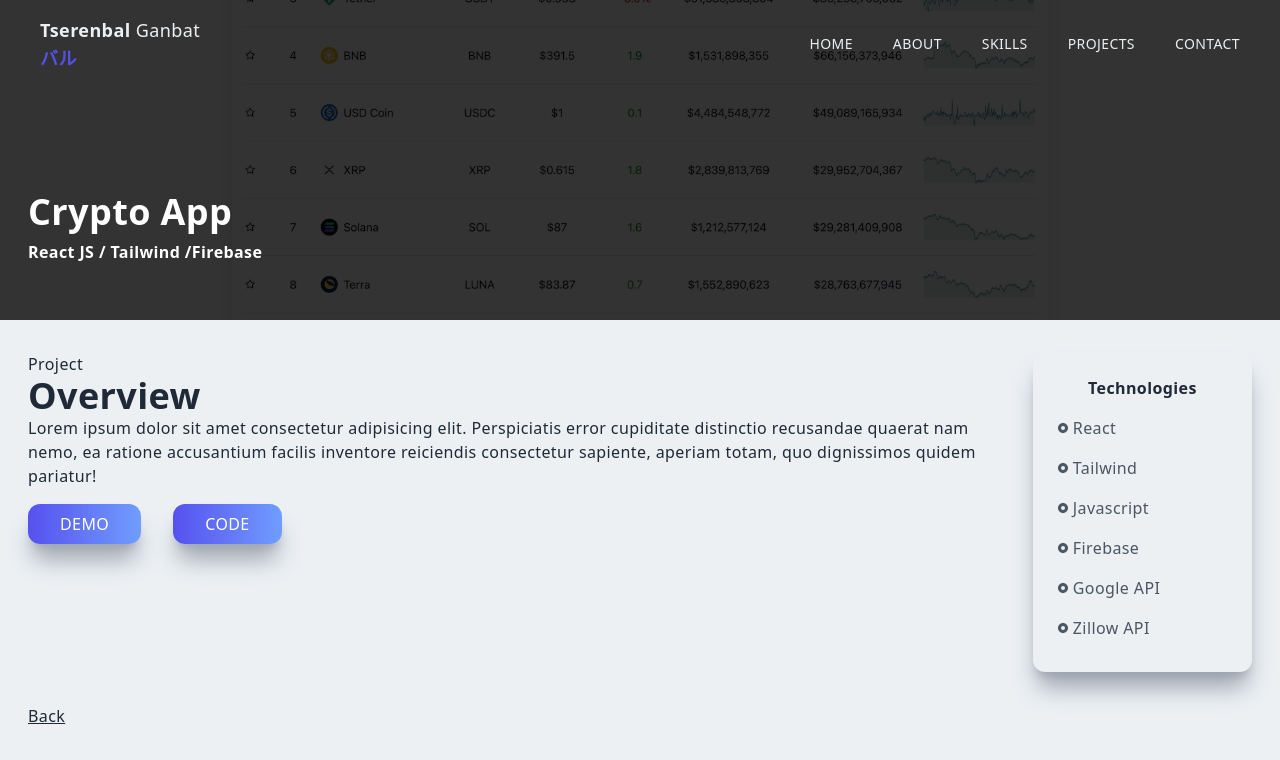
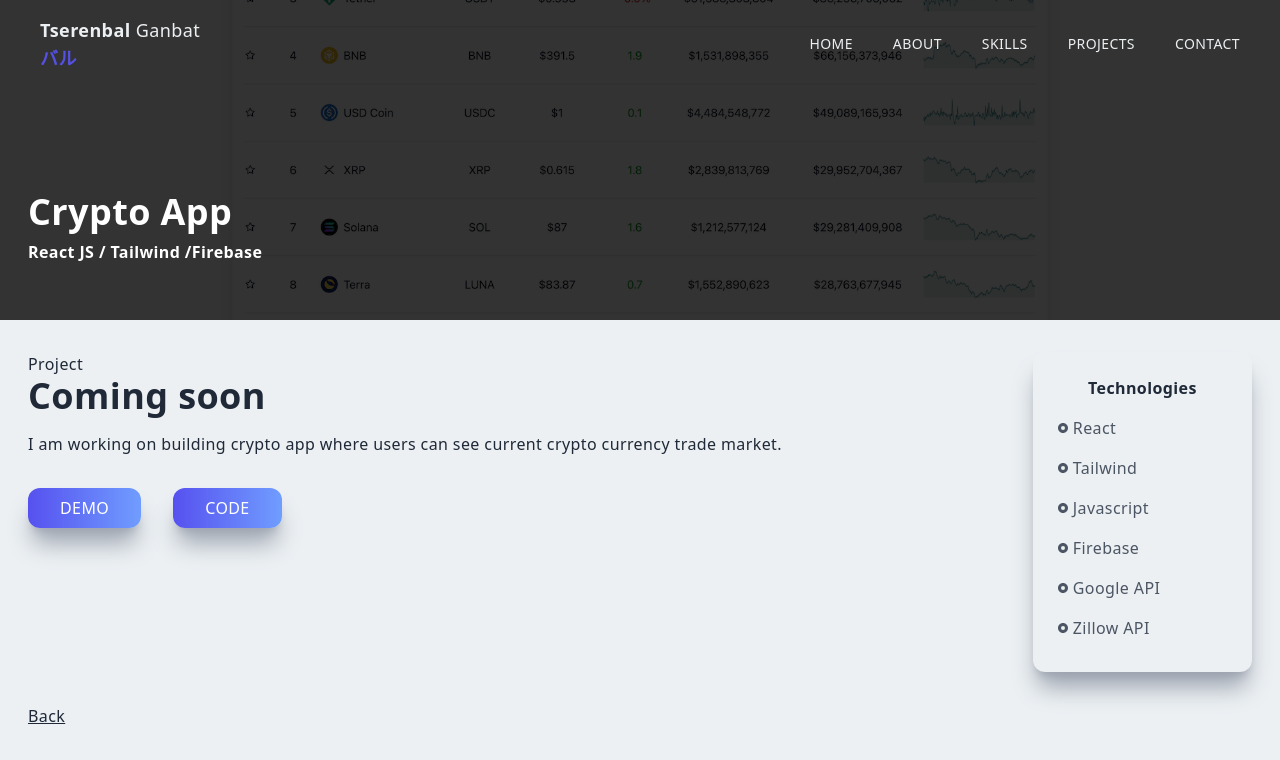
Before and after one commit to noodlesaddle/personal-website, a Next.js app: page /crypto in a window 1280 px wide. Shown: the top 760 px of the page. Built offline with nearby package versions, Linux system fonts and the light colour scheme.

Commit message:
commit on main

```diff
--- a/components/Projects.jsx
+++ b/components/Projects.jsx
@@ -25,13 +25,13 @@
             projectUrl="/property"
           />
           <ProjectItem
-            title="Crypto App"
+            title="Crypto App /Coming soon.../"
             backgroundImg={cryptopImg}
             projectUrl="/crypto"
           />
 
           <ProjectItem
-            title="Twitch"
+            title="Twitch clone /coming soon../"
             backgroundImg={twitchImg}
             projectUrl="/twitch"
           />
--- a/pages/crypto.jsx
+++ b/pages/crypto.jsx
@@ -25,13 +25,10 @@
       <div className="mx-auto grid max-w-[1240px] gap-8 p-2 pt-8 md:grid-cols-5">
         <div className="col-span-4">
           <p>Project</p>
-          <h2>Overview</h2>
-          <p>
-            Lorem ipsum dolor sit amet consectetur adipisicing elit.
-            Perspiciatis error cupiditate distinctio recusandae quaerat nam
-            nemo, ea ratione accusantium facilis inventore reiciendis
-            consectetur sapiente, aperiam totam, quo dignissimos quidem
-            pariatur!
+          <h2>Coming soon</h2>
+          <p className="py-4">
+            I am working on building crypto app where users can see current
+            crypto currency trade market.
           </p>
           <button className="mt-4 mr-8 px-8 py-2">Demo</button>
           <button className="mt-4 mr-8 px-8 py-2">Code</button>
--- a/pages/netflix.jsx
+++ b/pages/netflix.jsx
@@ -25,7 +25,7 @@
       <div className="mx-auto grid max-w-[1240px] gap-8 p-2 pt-8 md:grid-cols-5">
         <div className="col-span-4">
           <p>Project</p>
-          <h2>Overview</h2>
+          <h2 className="py-4">Overview</h2>
           <p>
             This project was a clone project made on React with user sign up and
             sign in session built with firebase. I also learned about API
@@ -35,7 +35,9 @@
           <button href="" className="mt-4 mr-8 px-8 py-2">
             <a href="https://tserenbal.online/">Demo</a>
           </button>
-          <button className="mt-4 mr-8 px-8 py-2">Code</button>
+          <button className="mt-4 mr-8 px-8 py-2">
+            <a href="">Code</a>
+          </button>
         </div>
         <div className="col-span-4 rounded-xl p-4 shadow-xl shadow-gray-400 md:col-span-1">
           <div className="p-2">
--- a/pages/property.jsx
+++ b/pages/property.jsx
@@ -25,13 +25,11 @@
       <div className="mx-auto grid max-w-[1240px] gap-8 p-2 pt-8 md:grid-cols-5">
         <div className="col-span-4">
           <p>Project</p>
-          <h2>Overview</h2>
+          <h2 className="py-4">Overview</h2>
           <p>
-            Lorem ipsum dolor sit amet consectetur adipisicing elit.
-            Perspiciatis error cupiditate distinctio recusandae quaerat nam
-            nemo, ea ratione accusantium facilis inventore reiciendis
-            consectetur sapiente, aperiam totam, quo dignissimos quidem
-            pariatur!
+            This is a real state project using react and Google map API,Zillow
+            API geolocation based on location with data filtering. Tailwind css
+            was used for styling and Firebase as back-end.
           </p>
           <button className="mt-4 mr-8 px-8 py-2">Demo</button>
           <button className="mt-4 mr-8 px-8 py-2">Code</button>
--- a/pages/twitch.jsx
+++ b/pages/twitch.jsx
@@ -25,14 +25,8 @@
       <div className="mx-auto grid max-w-[1240px] gap-8 p-2 pt-8 md:grid-cols-5">
         <div className="col-span-4">
           <p>Project</p>
-          <h2>Overview</h2>
-          <p>
-            Lorem ipsum dolor sssssit amet consecteturss adipisicing elit.
-            Perspiciatis error cupiditate distinctio recusandae quaerat nam
-            nemo, ea ratione accusantium facilis inventore reiciendis
-            consectetur sapiente, aperiam totam, quo dignissimos quidem
-            pariatur!
-          </p>
+          <h2 className="py-4">Coming soon</h2>
+          <p>I am working on clone project of twitch</p>
           <button className="mt-4 mr-8 px-8 py-2">Demo</button>
           <button className="mt-4 mr-8 px-8 py-2">Code</button>
         </div>
```
